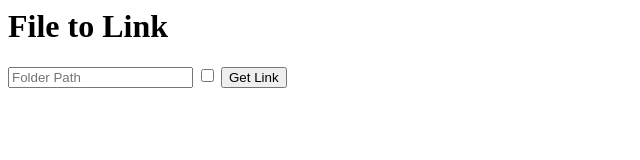
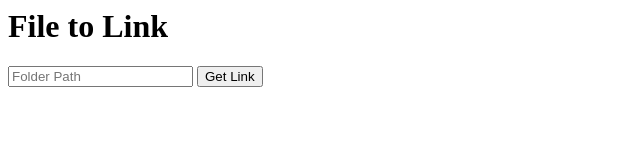
Before and after one commit to wizzwizz4/file-to-link, a plain HTML site: page index.html in a window 1280 px wide. Shown: the full height of the page, 0-640 px from the left. Drawn offline with Linux system fonts and the light colour scheme.

Commit message:
Update index.html

```diff
--- a/index.html
+++ b/index.html
@@ -5,7 +5,6 @@
         <h1>File to Link</h1>
         <form action="link.html" method="GET">
             <input type="text" name="dir" required="required" placeholder="Folder Path">
-            <input type="checkbox" name="file" value="true">
             <input type="submit" value="Get Link">
         </form>
     </body>
```
